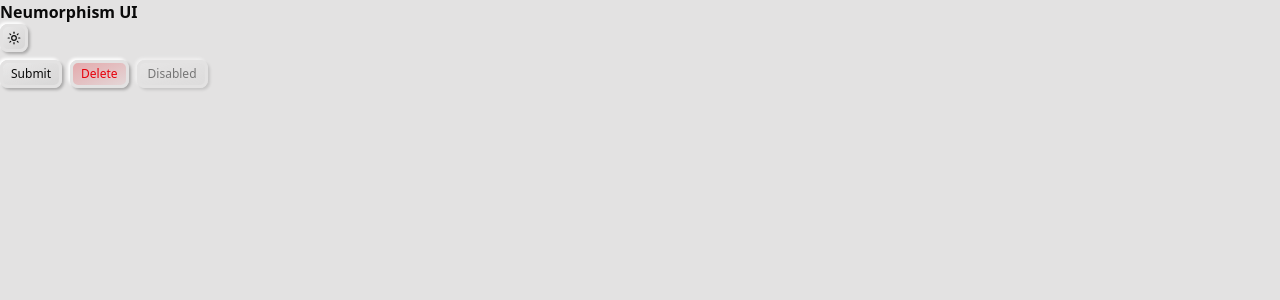
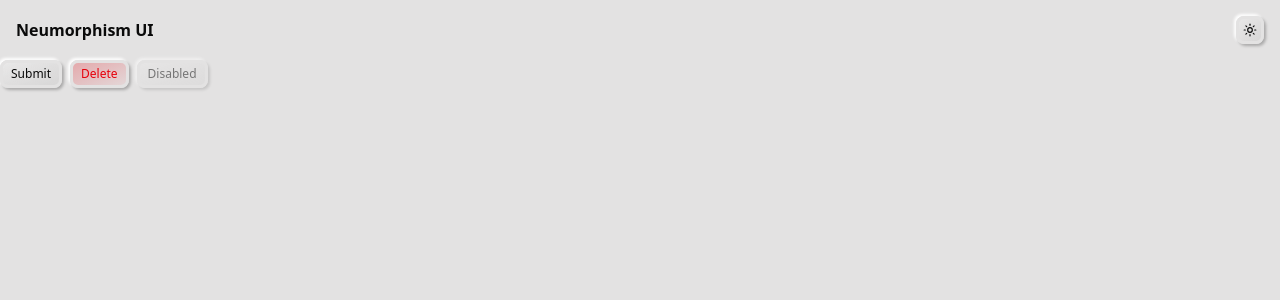
Before and after one commit to arrifat346afs/game-ui, a React (Vite) app: page / in a window 1280 px wide. Shown: the top 300 px of the page. Built offline with nearby package versions, Linux system fonts and the light colour scheme.

Commit message:
Updates: 2026-03-29T17:11:36.985Z

```diff
--- a/src/App.tsx
+++ b/src/App.tsx
@@ -5,7 +5,7 @@ export default function App() {
   return (
     <main>
       <Nave />
-      <div className="space-y-2 space-x-2 pt-2">
+      <div className="space-y-2 space-x-2 ">
         {/* Row 1 */}
         <Button variant="default">Submit</Button>
         <Button variant="destructive">Delete</Button>
--- a/src/components/Nave.tsx
+++ b/src/components/Nave.tsx
@@ -3,7 +3,7 @@ import { Button } from "./ui/button"
 
 export default function Nave() {
   return (
-    <nav>
+    <nav className="flex items-center justify-between p-4">
       <h1 className="font-bold">Neumorphism UI</h1>
       <Button  size="icon">
         <Sun className="h-[1.2rem] w-[1.2rem] scale-100 rotate-0 transition-all dark:scale-0 dark:-rotate-90" />
```
